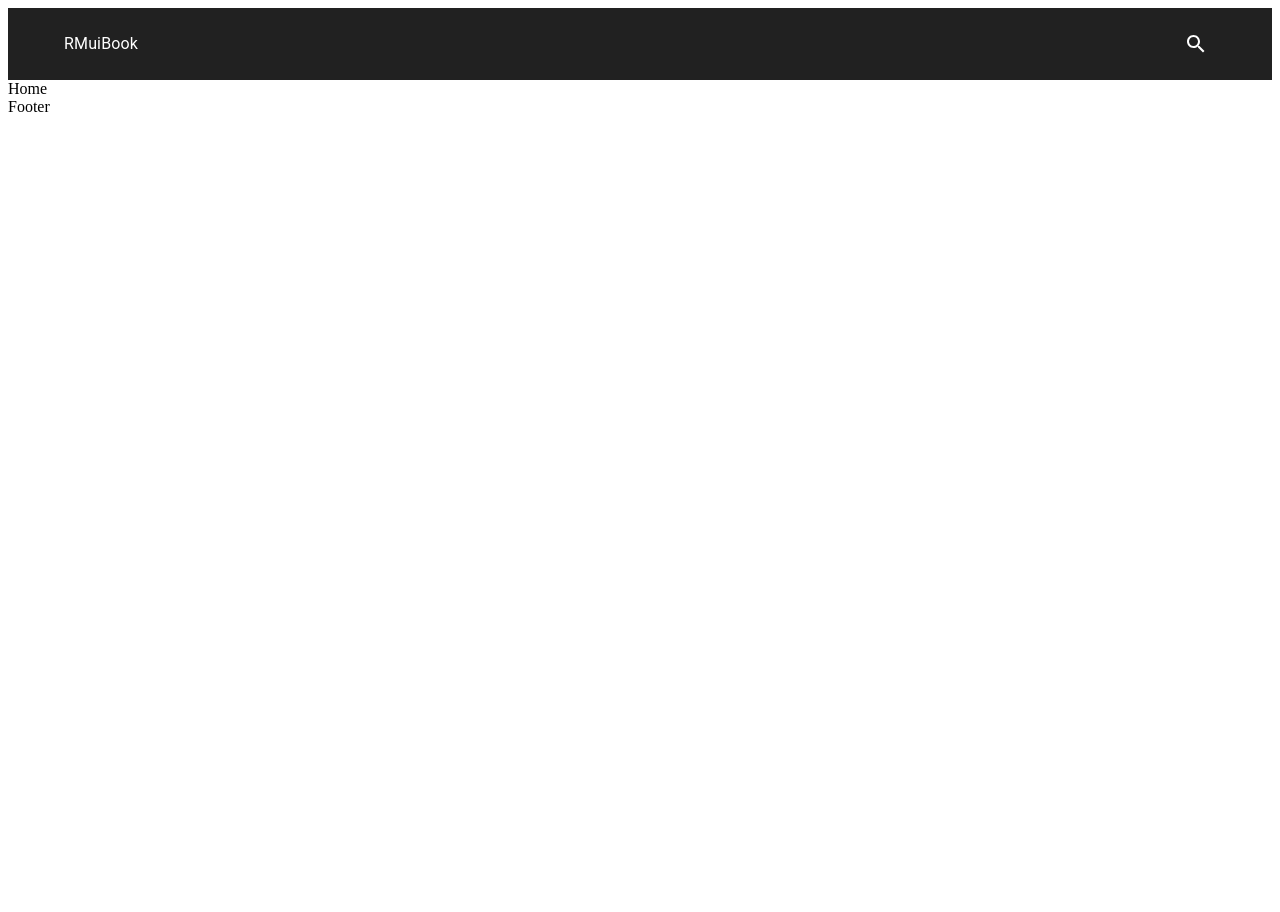
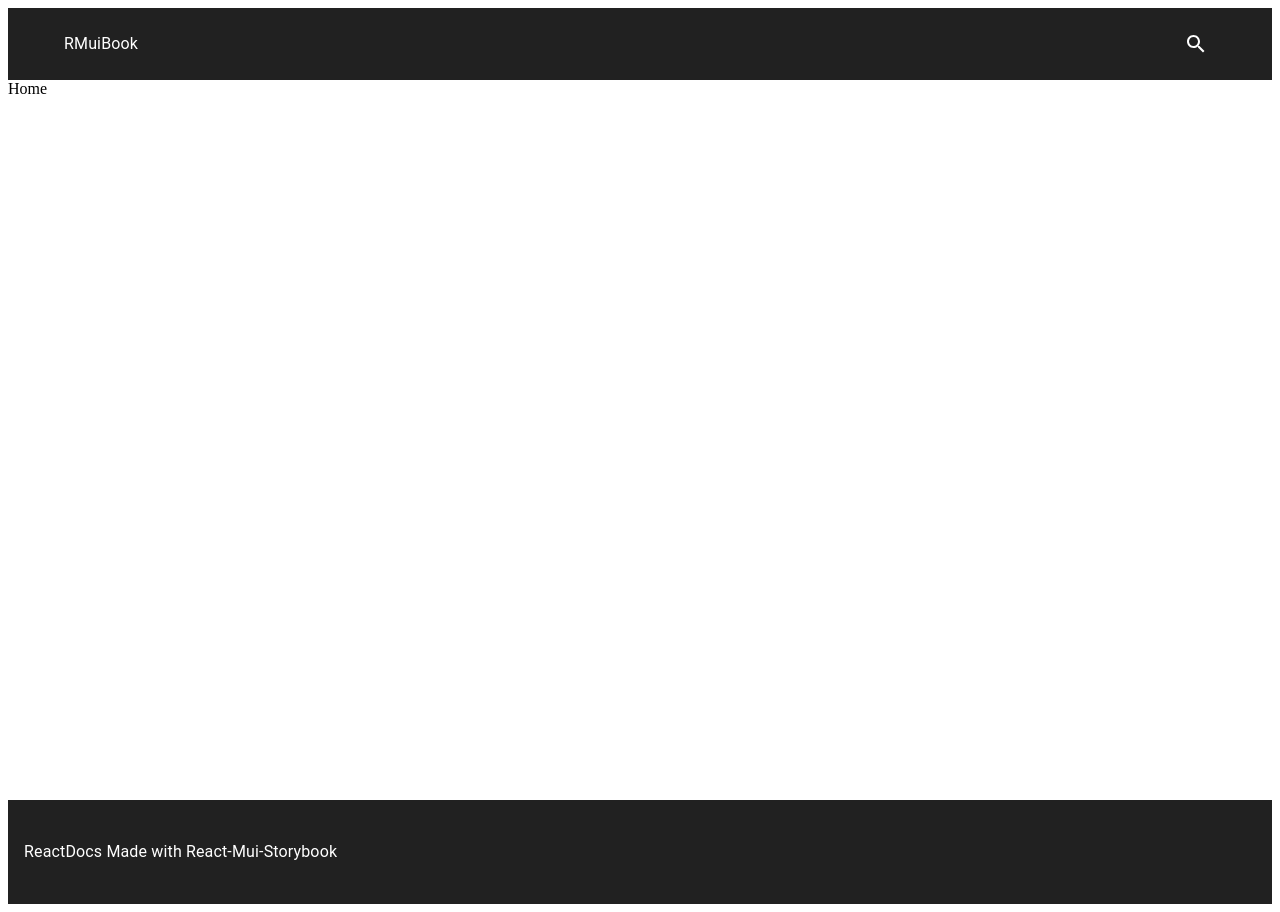
Before and after one commit to olaracode/react-storybook, a React (Vite) app: page / in a window 1280 px wide. Before the commit the page ends 800 px from the top, so only its background shows below. Built offline with nearby package versions, Linux system fonts and the light colour scheme.

Commit message:
[:construction: ADD] footer and layout component
[:construction: DOCS] add footer and layout docs

```diff
--- /dev/null
+++ b/src/components/layout/Footer.tsx
@@ -0,0 +1,12 @@
+import React from "react";
+import { Box, Typography } from "@mui/material";
+import { grey } from "@mui/material/colors";
+const Footer = () => {
+  return (
+    <Box bgcolor={grey[900]} px={2} py={5} color="white">
+      <Typography>ReactDocs Made with React-Mui-Storybook</Typography>
+    </Box>
+  );
+};
+
+export default Footer;
--- a/src/components/layout/Layout.tsx
+++ b/src/components/layout/Layout.tsx
@@ -1,12 +1,16 @@
 import React from "react";
 import Navbar from "./Navbar";
+import Footer from "./Footer";
+import { Box } from "@mui/material";
 import { Outlet } from "react-router-dom";
 const Layout = () => {
   return (
     <>
       <Navbar />
-      <Outlet />
-      <div>Footer</div>
+      <Box minHeight={"90vh"}>
+        <Outlet />
+      </Box>
+      <Footer />
     </>
   );
 };
```
Also changed, not shown: 2 other files (tests, documents, lock files or other folders).
